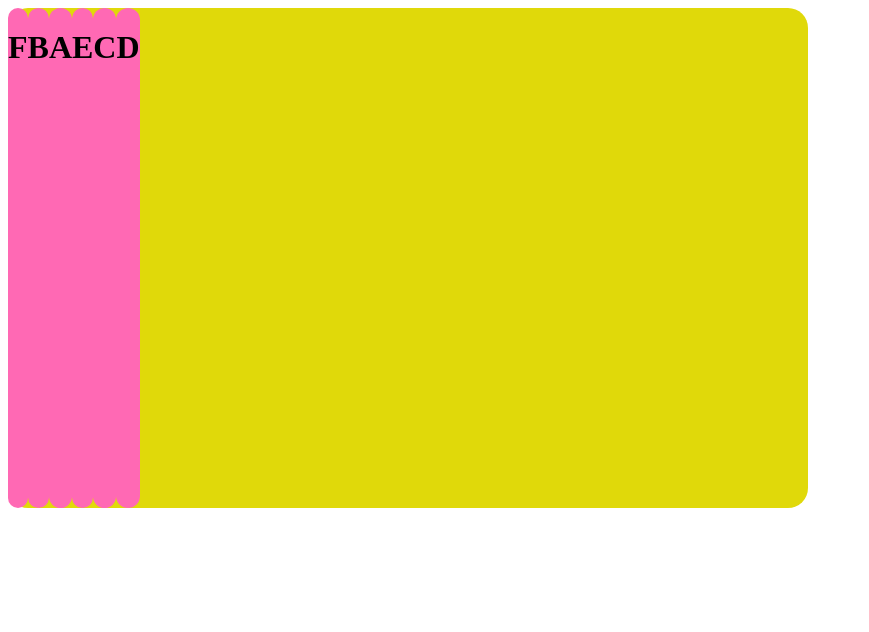
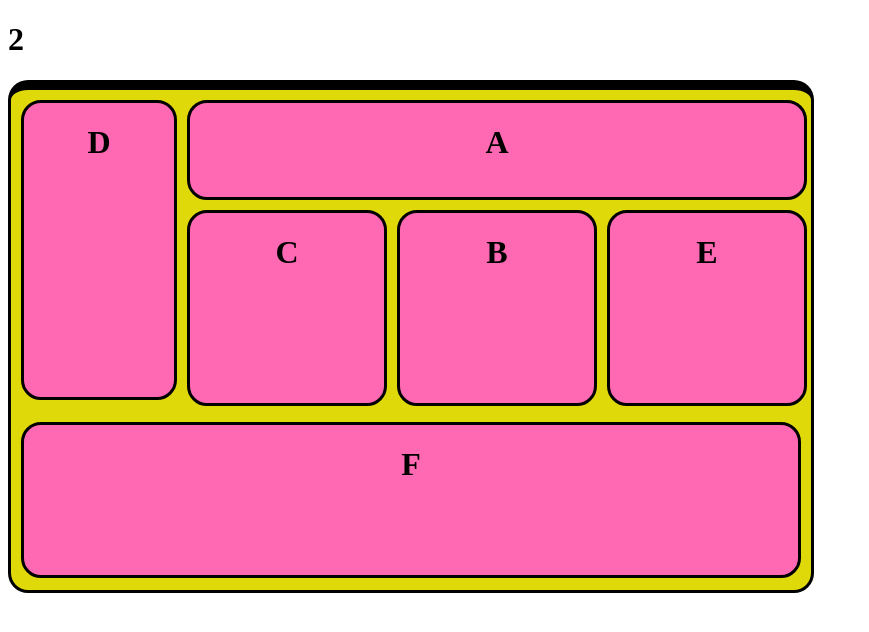
Before and after one commit to teoFMDSJSJD/marquetacion2, a plain HTML site: page index.html in a window 1280 px wide. Shown: the whole page, without its empty margins (0-869 px from the left). Drawn offline with Linux system fonts and the light colour scheme.

Commit message:
trabajo terminado

```diff
--- a/index.html
+++ b/index.html
@@ -7,14 +7,27 @@
     <title>Trabajo de cuadros</title>
 </head>
 <body>
+    <div><h1>2</h1></div>
     <div class="container">
+        <div class="container2">
+            <div class="D"><h1>D</h1></div>
+            <div class="container3">
+                <div class="A"><h1>A</h1></div>
+              <div class="container4">
+                <div class="C"> <h1>C</h1></div>
+                <div class="B"><h1>B</h1></div>
+                <div class="E"><h1>E</h1></div>
+
+              </div>
+
+            </div>
+
+            </div>
+
+
         <div class="F"><H1>F</H1></div>
-        <div class="B"><h1>B</h1></div>
-        <div class="A"><h1>A</h1></div>
-        <div class="E"><h1>E</h1></div>
-        <div class="C"><h1>C</h1></div>
-        <div class="D"><h1>D</h1></div>
     </div>
+
 
 
 </body>
--- a/styles.css
+++ b/styles.css
@@ -7,74 +7,112 @@
     border-top: 10px;
     display: flex;
     flex-wrap: wrap;
+    border-style: solid;
+
+
+
+}
+
+.container2{
+
+    background-color: rgb(224, 217, 10);
+    height: 300px;
+    width: 800px;
+    text-align: center;
+
+    display: flex;
+    flex-wrap: wrap;
+    margin: 10px;
+    flex-direction: column;
+
+}
+.container3{
+    background-color: rgb(224, 217, 10);
+    height: 300px;
+    width:620px;
+    display: flex;
+    flex-direction: column;
+    margin-left: 10px;
+
+
+
+}
+
+.container4{
+    background-color: rgb(224, 217, 10);
+    width: 620px;
+    height: 190px;
+    margin-right: 10px;
+    margin-top: 10px;
+    flex-direction:row;
+
+    display: flex;
+    justify-content: space-between;
 
 
 }
 
 .F{
     background-color: hotpink;
+    margin: 10px;
+    border-radius: 20px;
+    width: 100%;
+    height: 150px;
 
-    border-bottom:10px ;
-    border-top: 10px;
-    border-left: 10px;
-    border-right: 10px;
-    border-radius: 20px;
-    text-align: center;
-
-
+    border-style: solid;
 }
 
 .B{
     background-color: hotpink;
-    border-bottom:10px ;
-    border-top: 10px;
-    border-left: 10px;
-    border-right: 10px;
     border-radius: 20px;
+    height: 190px;
+    width: 200px;
+    margin-left: 10px;
+    border-style: solid;
     text-align: center;
+
+
+
 }
 .A{
     background-color: hotpink;
-    border-bottom:10px ;
-    border-top: 10px;
-    border-left: 10px;
-    border-right: 10px;
     border-radius: 20px;
-    text-align: center;
+    height: 100px;
+    border-style: solid;
+
+
 }
 .E{
     background-color: hotpink;
-    border-bottom:10px ;
-    border-top: 10px;
-    border-left: 10px;
-    border-right: 10px;
     border-radius: 20px;
-    text-align: center;
+    height: 190px;
+    width: 200px;
+    margin-left: 10px;
+    border-style: solid;
 }
-.E{
-    background-color: hotpink;
-    border-bottom:10px ;
-    border-top: 10px;
-    border-left: 10px;
-    border-right: 10px;
-    border-radius: 20px;
-    text-align: center;
-}
+
+
+
 .C{
     background-color: hotpink;
-    border-bottom:10px ;
-    border-top: 10px;
-    border-left: 10px;
-    border-right: 10px;
+
     border-radius: 20px;
-    text-align: center;
+    height: 190px;
+    width: 200px;
+    border-style: solid;
+
+
+
+
+
 }
 .D{
     background-color: hotpink;
-    border-bottom:10px ;
-    border-top: 10px;
-    border-left: 10px;
-    border-right: 10px;
+   margin: auto;
+    width: 150px;
+    height: 400px;
     border-radius: 20px;
-    text-align: center;
+    border-style: solid;
+
+
 }
```
